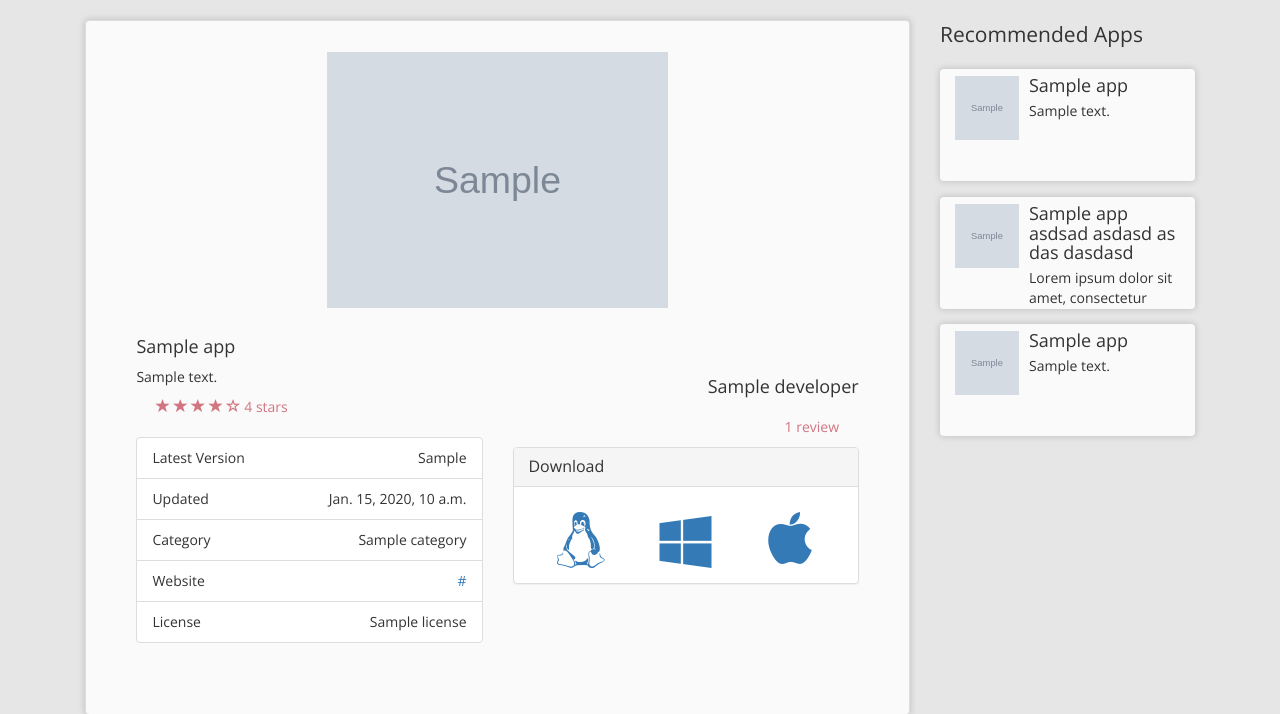
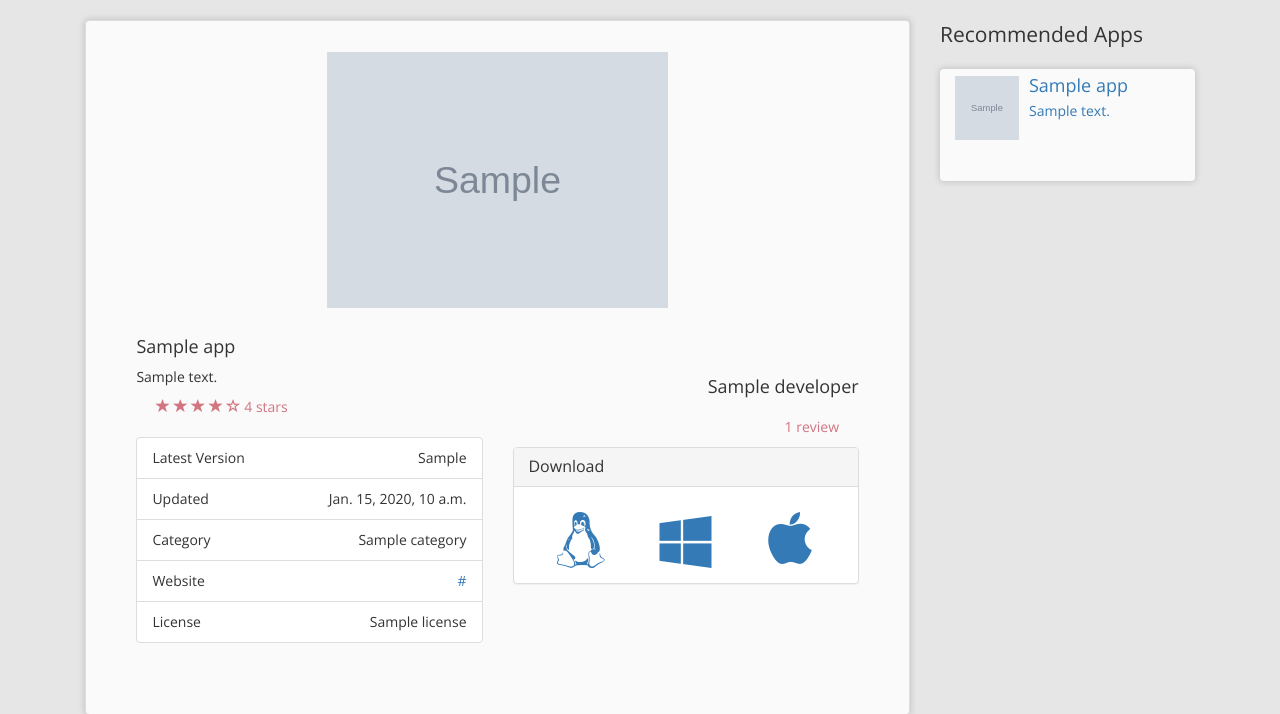
Before and after one commit to davcri/softhub, a Django app: template softhub/templates/softhub/application_detail/application_detail.html in a window 1280 px wide. Shown: the part 51-765 px from the top of the page. Run offline with Django 3.2, Linux system fonts and the light colour scheme; the template is opened without the code that fills it: most values are stand-ins (such as "Sample title", 1, 10 or a date in 2020); grey boxes marked "Sample" are stand-in pictures; some libraries are stand-ins or nearby versions.

Commit message:
Added a list of recommended items.
Recommended items are the ones with the same category of the
currently displayed application; they are displayed ordered by
reviews ratings.

```diff
--- a/softhub/templates/softhub/application_detail/components/recommended_items.html
+++ b/softhub/templates/softhub/application_detail/components/recommended_items.html
@@ -5,58 +5,22 @@
 
   <p class="lead">Recommended Apps</p>
 
-
+  {% for a in apps %}
     {# Application small box #}
+    <a href={% url 'softhub:app_detail' a.id %}>
       <div class="recommended-items col-md-12">
-
         <div class="media">
           <div class="media-left">
-        <a href="#">
-          <img src="{{ app.icon.url }}" alt="{{ app }}" class="media-object fixed-very-small-img-size">
-        </a>
+              <img src="{{ a.icon.url }}" alt="{{ a }}" class="media-object fixed-very-small-img-size">
           </div>
 
           <div class="media-body">
-        <h4 class="media-heading">{{ app.name }}</h4>
-        <p> {{ app.description|truncatechars:50 }} </p>
+            <h4 class="media-heading">{{ a.name }}</h4>
+            <p> {{ a.description|truncatechars:50 }} </p>
           </div>
         </div>
       </div>
+    </a>
+
     <hr>
-
-  {# Application small box #}
-  <div class="recommended-items col-md-12">
-
-    <div class="media">
-      <div class="media-left">
-        <a href="#">
-          <img src="{{ app.icon.url }}" alt="{{ app }}" class="media-object fixed-very-small-img-size">
-        </a>
-      </div>
-
-      <div class="media-body">
-        <h4 class="media-heading">{{ app.name }} asdsad asdasd as das dasdasd</h4>
-        <p class=""> Lorem ipsum dolor sit amet, consectetur adipisicing elit, sed do eiusmod tempor incididunt ut labore et dolore magna aliqua. Ut enim ad </p>
-      </div>
-    </div>
-
-  </div>
-  <hr>
-
-  {# Application small box #}
-  <div class="recommended-items col-md-12">
-
-    <div class="media">
-      <div class="media-left">
-        <a href="#">
-          <img src="{{ app.icon.url }}" alt="{{ app }}" class="media-object fixed-very-small-img-size">
-        </a>
-      </div>
-
-      <div class="media-body">
-        <h4 class="media-heading">{{ app.name }}</h4>
-        <p> {{ app.description|truncatechars:50 }} </p>
-      </div>
-    </div>
-  </div>
-  <hr>
+  {% endfor %}
--- a/softhub/views/ApplicationDetail.py
+++ b/softhub/views/ApplicationDetail.py
@@ -54,4 +54,6 @@ class ApplicationDetail(DetailView):
             context['user_reviewed_app'] = \
                 Review.userReviewedApplication(self.request.user, app)
 
+        context['apps'] = Application.getRecommendedApps(self.object)
+
         return context
```
Also changed, not shown: softhub/models/Application.py (+14 -0 lines). Lines whose indentation alone changed are shown as unchanged.
